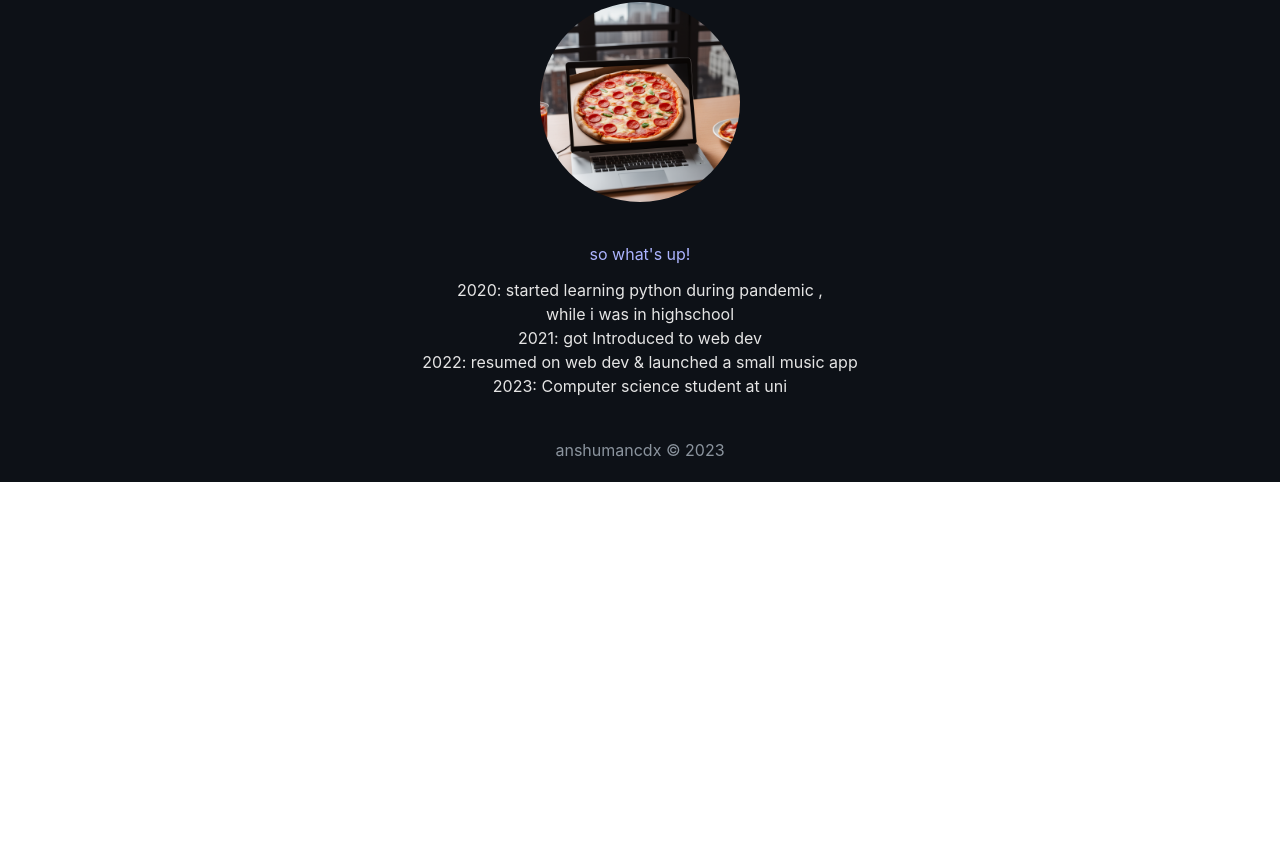
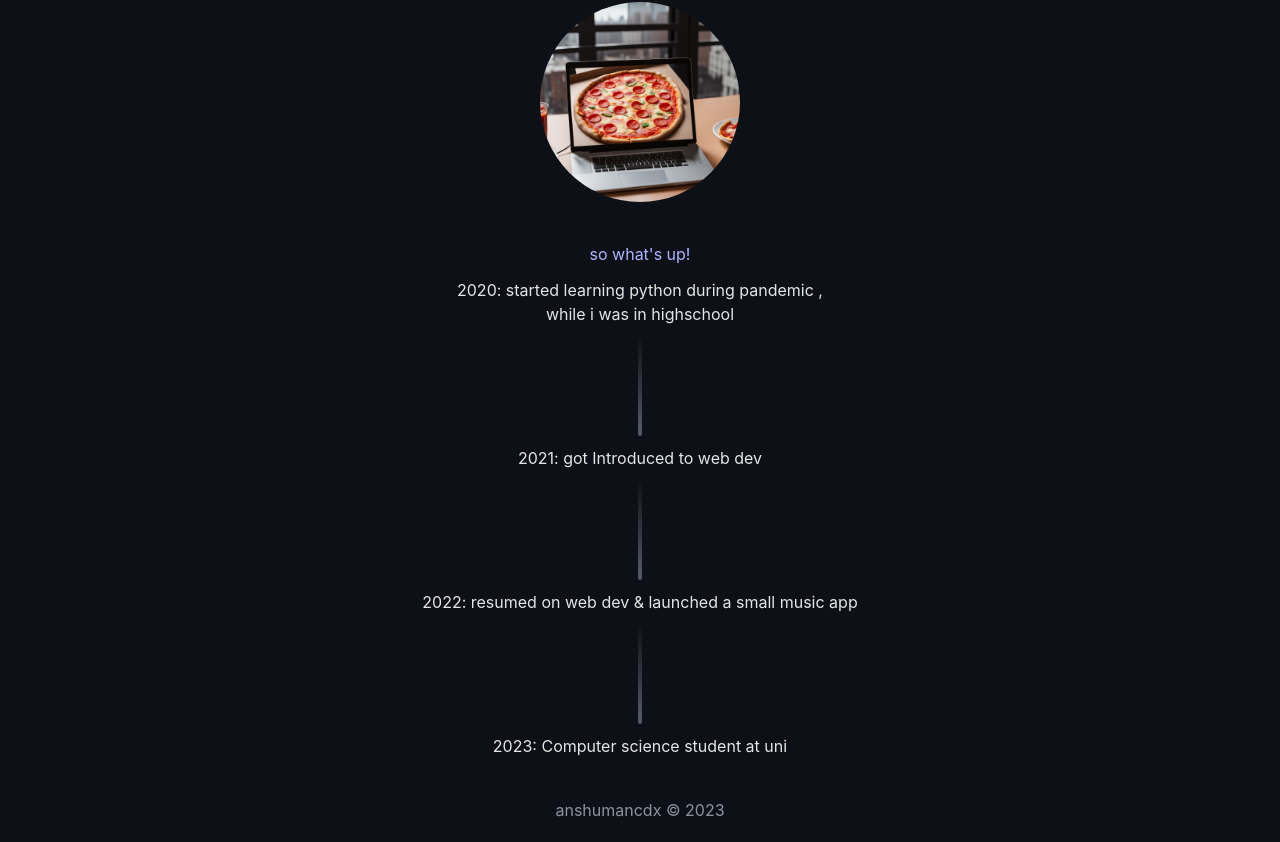
Before and after one commit to anshumancodes/anshumancdx.xyz, a React (Vite) app in the folder app/: page / in a window 1280 px wide. Shown: the part 571-1413 px from the top of the page. Before the commit the page ends 1053 px from the top, so only its background shows below. Built offline with nearby package versions, Linux system fonts and the light colour scheme; a web font is replaced by a local one.

Commit message:
modified

```diff
--- a/app/src/index.css
+++ b/app/src/index.css
@@ -56,3 +56,13 @@
 .lightbtnbg{
     @apply bg-purple-smoke
 }
+
+.line-sep{
+  /* background: rgb(2,0,36);
+background: linear-gradient(90deg, rgba(2,0,36,1) 0%, rgba(137,136,178,1) 100%, rgba(206,206,251,1) 100%, rgba(0,212,255,1) 100%); */
+background: linear-gradient(180deg,rgba(36,44,55,0),#575d66);
+    border-radius: 60px;
+    height: 100px;
+    margin: 10px auto;
+    width: 4px;
+}
```
